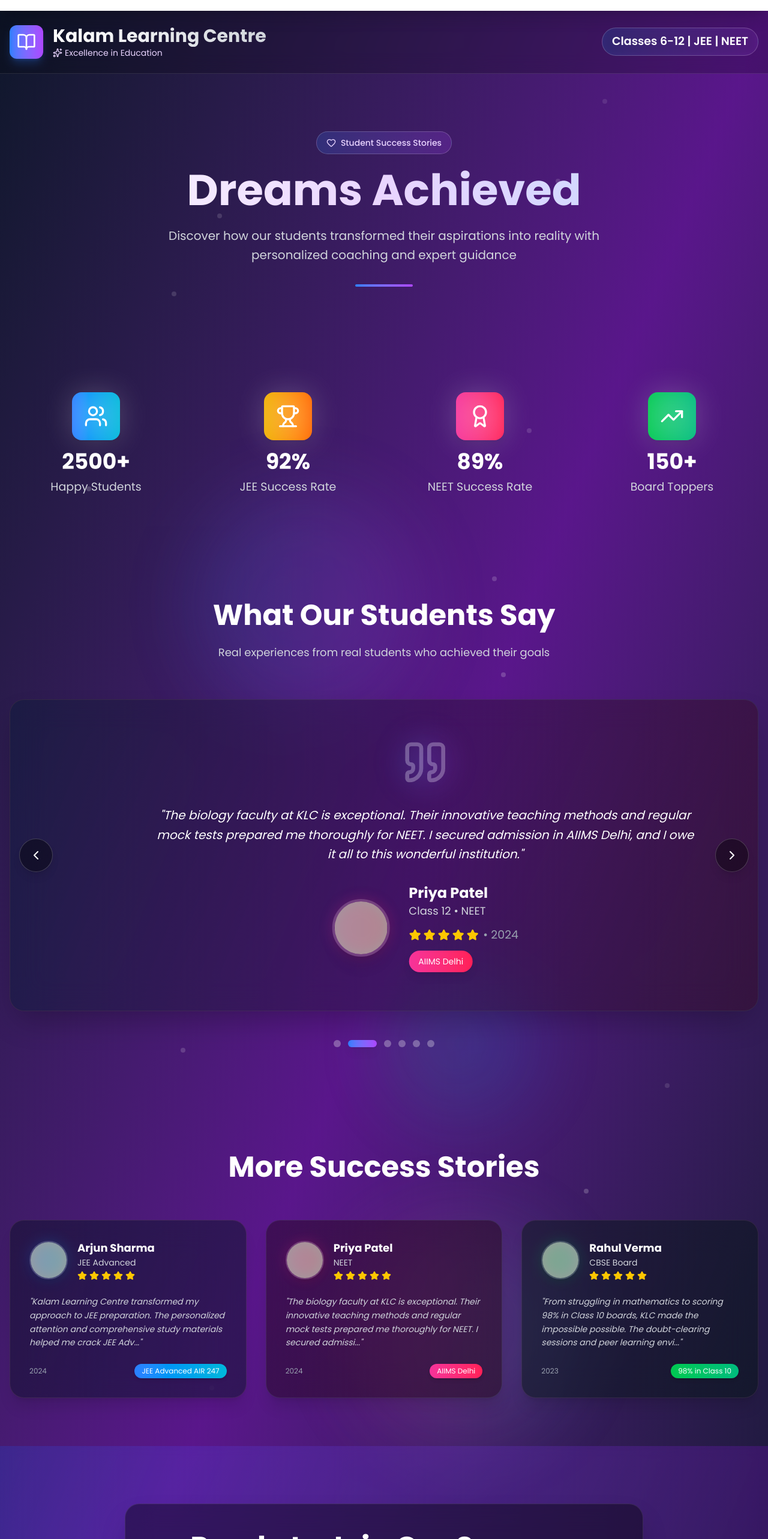
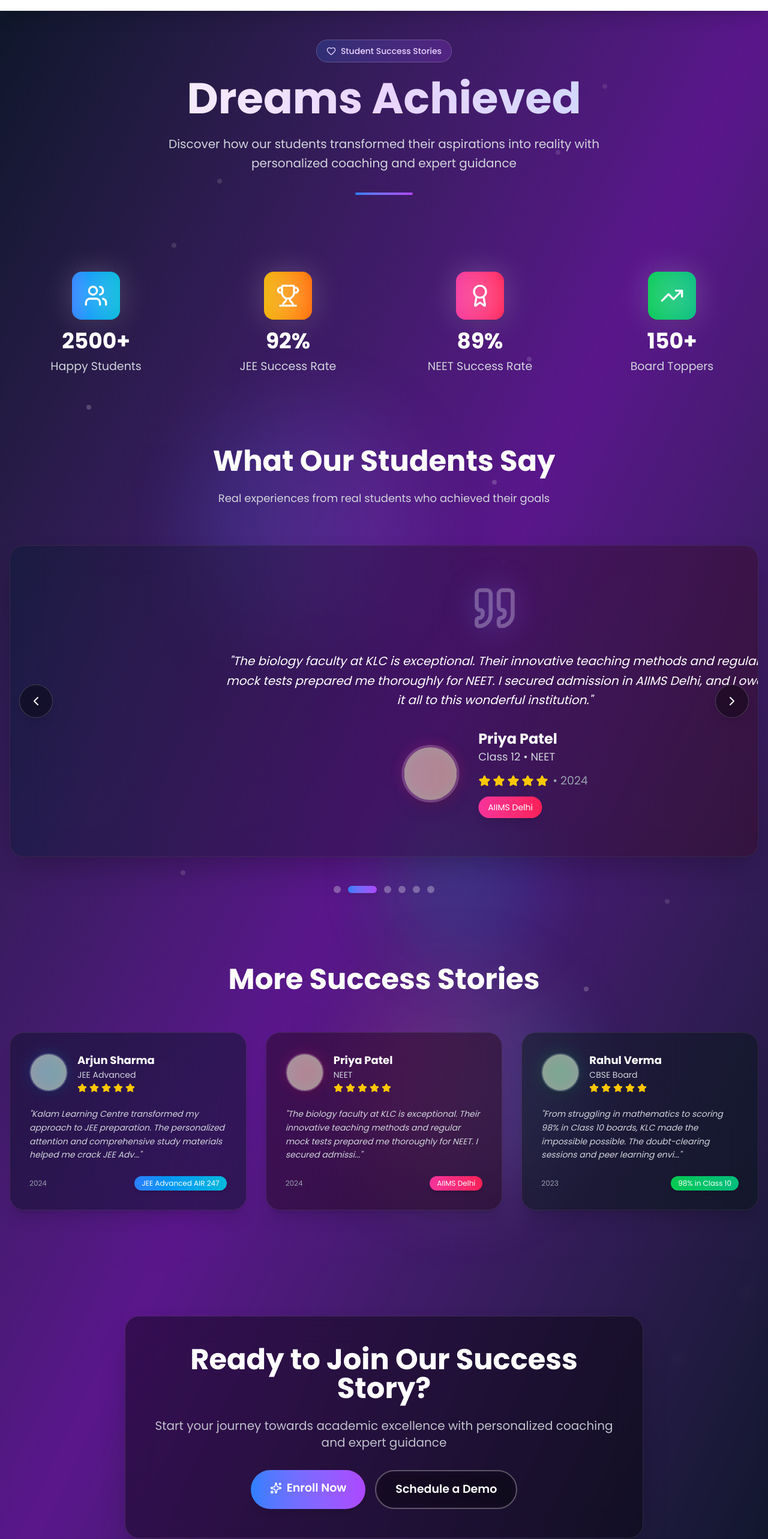
Before and after one commit to MdSahilAlii/KLC, a Next.js app: page /testimonials in a window 1280 px wide. Shown: the part 60-2626 px from the top of the page at 60% size. Built offline with nearby package versions, Linux system fonts and the light colour scheme; grey boxes are pictures that could not be loaded.

Commit message:
testimonial page enhanced

```diff
--- a/src/app/testimonials/page.jsx
+++ b/src/app/testimonials/page.jsx
@@ -153,7 +153,7 @@ const TestimonialsPage = () => {
       />
 
       {/* Header */}
-      <header className="relative z-10 bg-black/20 backdrop-blur-lg border-b border-white/10">
+      {/* <header className="relative z-10 bg-black/20 backdrop-blur-lg border-b border-white/10">
         <div className="max-w-7xl mx-auto px-4 py-6">
           <div className="flex items-center justify-between">
             <div className="flex items-center space-x-4">
@@ -177,10 +177,10 @@ const TestimonialsPage = () => {
             </div>
           </div>
         </div>
-      </header>
+      </header> */}
 
       {/* Hero Section */}
-      <section className="relative py-24 overflow-hidden">
+      <section className="relative py-12 overflow-hidden">
         <div className="relative max-w-7xl mx-auto px-4 text-center">
           <div className={`transition-all duration-1000 ${
             isVisible ? 'opacity-100 translate-y-0' : 'opacity-0 translate-y-10'
@@ -227,7 +227,7 @@ const TestimonialsPage = () => {
       </section>
 
       {/* Main Testimonials Carousel */}
-      <section className="py-24 relative">
+      <section className="py-10 relative">
         <div className="max-w-7xl mx-auto px-4">
           <div className="text-center mb-16">
             <h3 className="text-5xl font-bold text-white mb-6">What Our Students Say</h3>
@@ -366,7 +366,7 @@ const TestimonialsPage = () => {
 
       {/* CTA Section */}
       <section className="py-24 relative">
-        <div className="absolute inset-0 bg-gradient-to-r from-blue-600/20 to-purple-600/20 backdrop-blur-sm"></div>
+        <div className="absolute inset-0 backdrop-blur-sm"></div>
         <div className="relative max-w-4xl mx-auto px-4 text-center">
           <div className="bg-black/40 backdrop-blur-xl rounded-3xl p-12 border border-white/10 shadow-2xl">
             <h3 className="text-5xl font-bold text-white mb-6">Ready to Join Our Success Story?</h3>
@@ -374,33 +374,22 @@ const TestimonialsPage = () => {
               Start your journey towards academic excellence with personalized coaching and expert guidance
             </p>
             <div className="flex flex-col sm:flex-row gap-4 justify-center">
-              <button className="px-8 py-4 bg-gradient-to-r from-blue-500 to-purple-500 text-white rounded-full font-semibold hover:from-blue-600 hover:to-purple-600 transition-all duration-300 shadow-lg hover:shadow-xl hover:scale-105">
+              <a href='/' className="px-8 py-4 bg-gradient-to-r from-blue-500 to-purple-500 text-white rounded-full font-semibold hover:from-blue-600 hover:to-purple-600 transition-all duration-300 shadow-lg hover:shadow-xl hover:scale-105">
                 <span className="flex items-center gap-2">
                   <Sparkles className="w-5 h-5" />
                   Enroll Now
                 </span>
-              </button>
-              <button className="px-8 py-4 border-2 border-white/30 text-white rounded-full font-semibold hover:bg-white/10 transition-all duration-300 backdrop-blur-sm">
+              </a>
+              <a href='https://login.klc.live/login?orgCode=tgbukb' className="px-8 py-4 border-2 border-white/30 text-white rounded-full font-semibold hover:bg-white/10 transition-all duration-300 backdrop-blur-sm">
                 Schedule a Demo
-              </button>
+              </a>
             </div>
           </div>
         </div>
       </section>
 
       {/* Footer */}
-      <footer className="bg-black/60 backdrop-blur-xl border-t border-white/10 py-12">
-        <div className="max-w-7xl mx-auto px-4 text-center">
-          <div className="flex items-center justify-center space-x-4 mb-6">
-            <div className="w-12 h-12 bg-gradient-to-r from-blue-500 to-purple-500 rounded-xl flex items-center justify-center shadow-lg">
-              <BookOpen className="w-7 h-7 text-white" />
-            </div>
-            <h4 className="text-2xl font-bold text-white">Kalam Learning Centre</h4>
-          </div>
-          <p className="text-gray-300 mb-4">Empowering students to achieve their dreams through quality education</p>
-          <p className="text-gray-500 text-sm">© 2024 Kalam Learning Centre. All rights reserved.</p>
-        </div>
-      </footer>
+
     </div>
   );
 };
```
